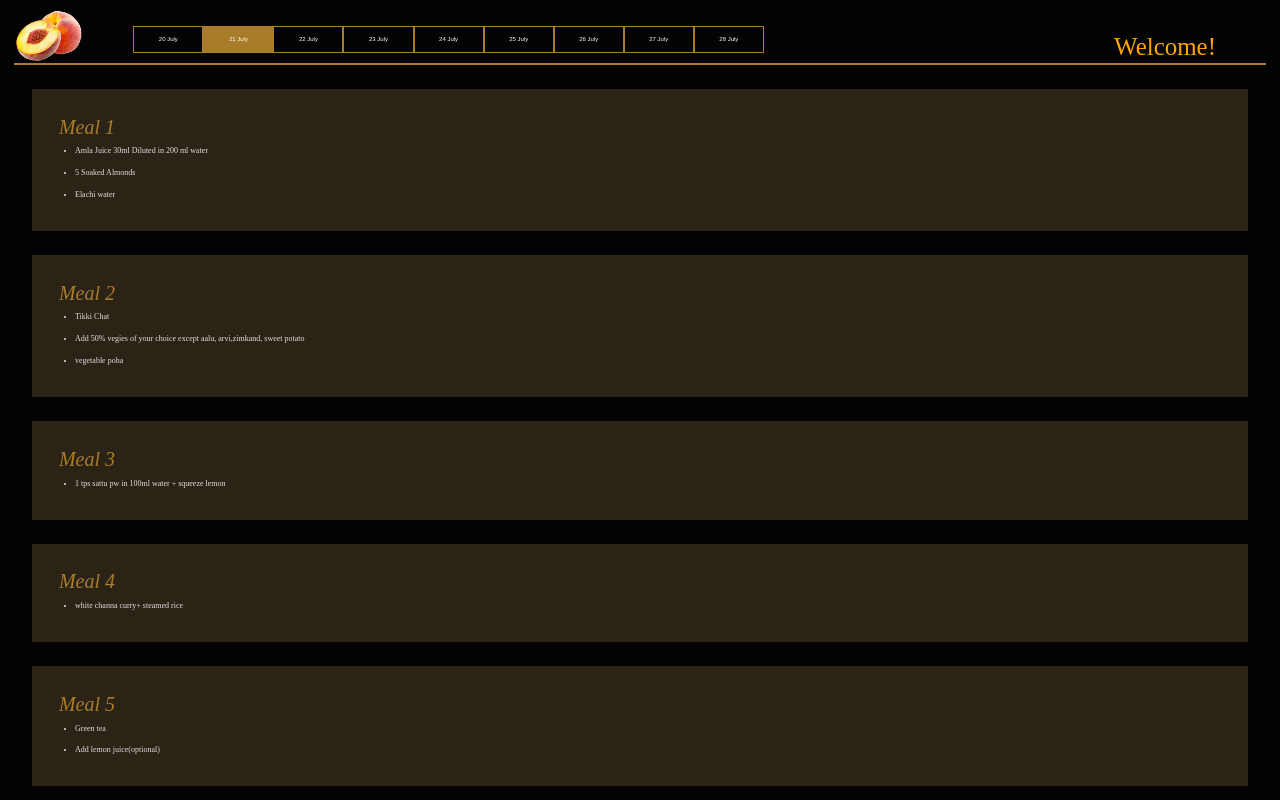
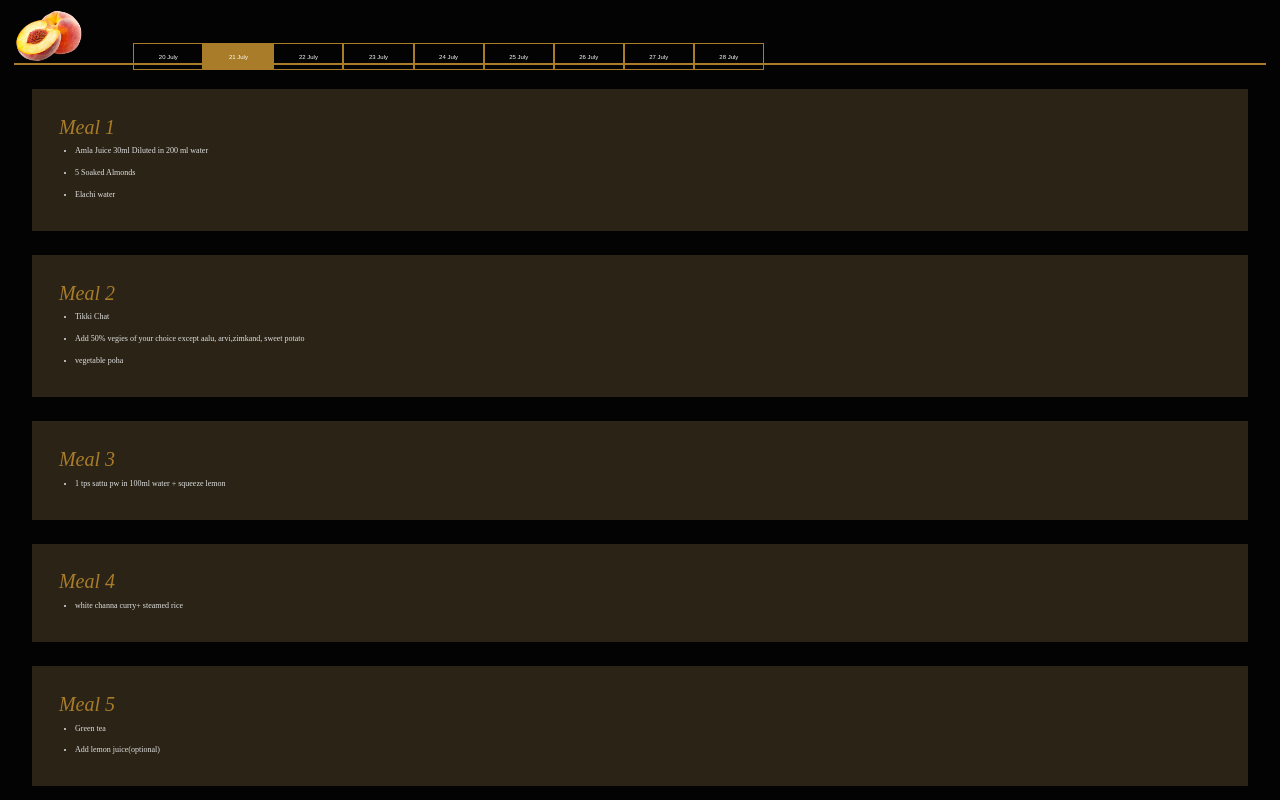
Before and after one commit to ankushmonga001/MealPlan, a plain HTML site: page index.html in a window 1280 px wide. Shown: the top 800 px of the page. Drawn offline with Linux system fonts and the light colour scheme.

Commit message:
Update index.html

```diff
--- a/index.html
+++ b/index.html
@@ -30,7 +30,7 @@ float:left;
 bottom:0!important;
 border: 1px solid #a97c29;
 cursor:pointer;
-margin-top:2%;
+margin-top:4%;
 }
 
 .mealheader{
@@ -72,7 +72,7 @@ padding:0.5vw;
 			 <input type="button" class="days" value="4" id="4" onclick="mealForTheDay(id)"/>
 			 <input type="button" class="days" value="5" id="5" onclick="mealForTheDay(id)"/>
 			 <input type="button" class="days" value="6" id="6" onclick="mealForTheDay(id)"/>
-			 <p style="float:right; right: 5%; color: orange;position:fixed;font-size:1.95vw;">Welcome!</p>
+			 <!--<p style="float:right; right: 5%; color: orange;position:fixed;font-size:1.95vw;">Welcome!</p>-->
 		 </div>
 
 
```
